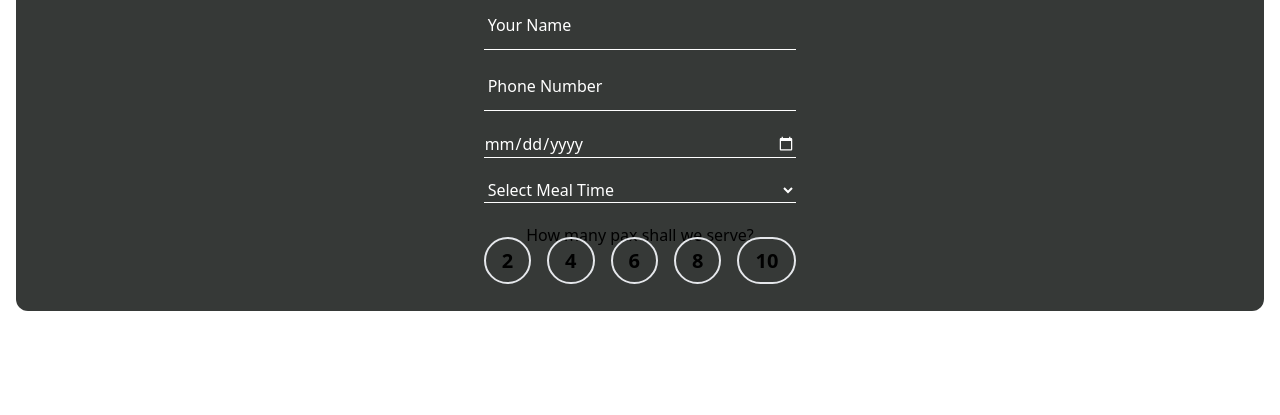
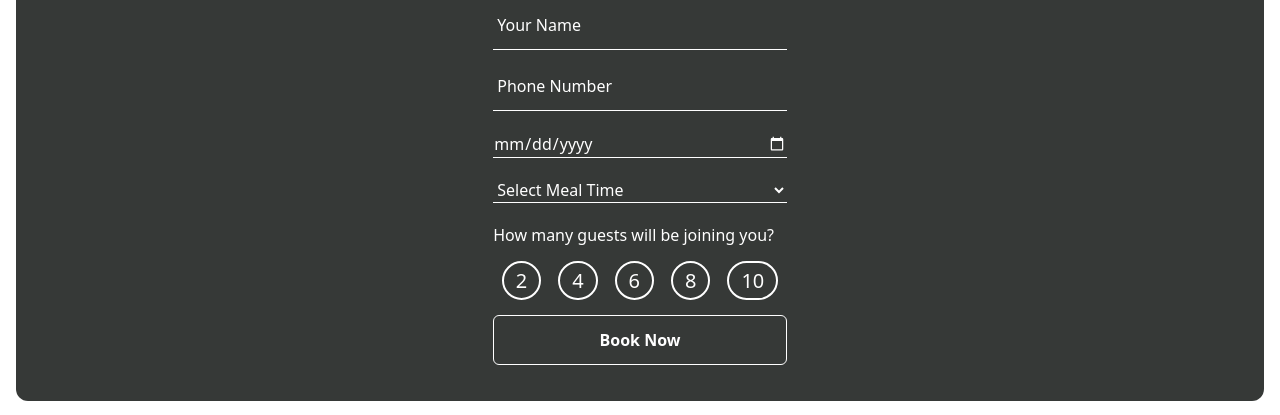
Before and after one commit to gbtan1991/react-Forms, a React (Vite) app: page / in a window 1280 px wide. Shown: the part 387-802 px from the top of the page. Built offline with nearby package versions, Linux system fonts and the light colour scheme.

Commit message:
Adjust the content, styling of the guest and add the button for book now

```diff
--- a/src/component/Form.jsx
+++ b/src/component/Form.jsx
@@ -40,7 +40,7 @@ const Form = () => {
 
             <div className="relative border-b-[1px] border-white">
               <input
-                type="number"
+                type="tel"
                 id="phone-number"
                 name="phone-number"
                 value={phoneNumber}
@@ -61,7 +61,13 @@ const Form = () => {
             </div>
 
             <div className="relative border-b-[1px] border-white">
-              <input type="date" value={bookingDate} onChange={(e) => setBookingDate(e.target.value)} className="w-full bg-transparent outline-none text-white textinput-date"  />
+              <input
+                type="date"
+                value={bookingDate}
+                onChange={(e) => setBookingDate(e.target.value)}
+                className="w-full bg-transparent outline-none text-white textinput-date"
+                required
+              />
             </div>
 
 
@@ -71,6 +77,7 @@ const Form = () => {
                 value={bookingTime}
                 onChange={(e) => setBookingTime(e.target.value)}
                 className="w-full bg-transparent outline-none text-white"
+                required
               >
                 <option value="" disabled hidden>
                   Select Meal Time
@@ -84,13 +91,24 @@ const Form = () => {
               </select>
             </div>
 
-            <div>
-            <h3>How many pax shall we serve?</h3>
-            <div className="flex space-x-4">
+            <div className="flex flex-col gap-5 text-left">
+              <h3 className="text-white">How many guests will be joining you?</h3>
+              <div className="flex justify-around">
                 {['2', '4', '6', '8', '10'].map((num) => (
                   <div key={num} className="relative">
-                  <input type="radio" id={`number_${num}`} name="guests" className="hidden peer" />
-                  <label htmlFor={`number_${num}`} className="cursor-pointer rounded-full border-2 border-tigers-eye px-4 py-2 text-tigers-eye text-xl font-semibold peer-checked:bg-tigers-eye peer-checked:text-white">
+                    <input
+                      type="radio"
+                      id={`number_${num}`}
+                      name="guests"
+                      value={num}
+                      checked={guests === num}
+                      onChange={(e) => setGuests(e.target.value)}
+                      className="hidden peer inputGuest"
+                    />
+                    <label
+                      htmlFor={`number_${num}`}
+                      className="cursor-pointer outline-none rounded-full border-2 border-white px-3 text-white py-1  text-xl peer-checked:bg-white peer-checked:text-onyx "
+                    >
                       {num}
                     </label>
                   </div>
@@ -98,9 +116,11 @@ const Form = () => {
               </div>
             </div>
 
-
-
-
+             <div>
+              <button className="w-full py-3 rounded-md font-bold bg-onyx text-white border border-white hover:bg-white hover:text-black transition-all duration-300">
+                <span className=" ">Book Now</span>
+              </button>
+              </div>
 
           </form>
         </fieldset>
```
Lines whose indentation alone changed are shown as unchanged.
